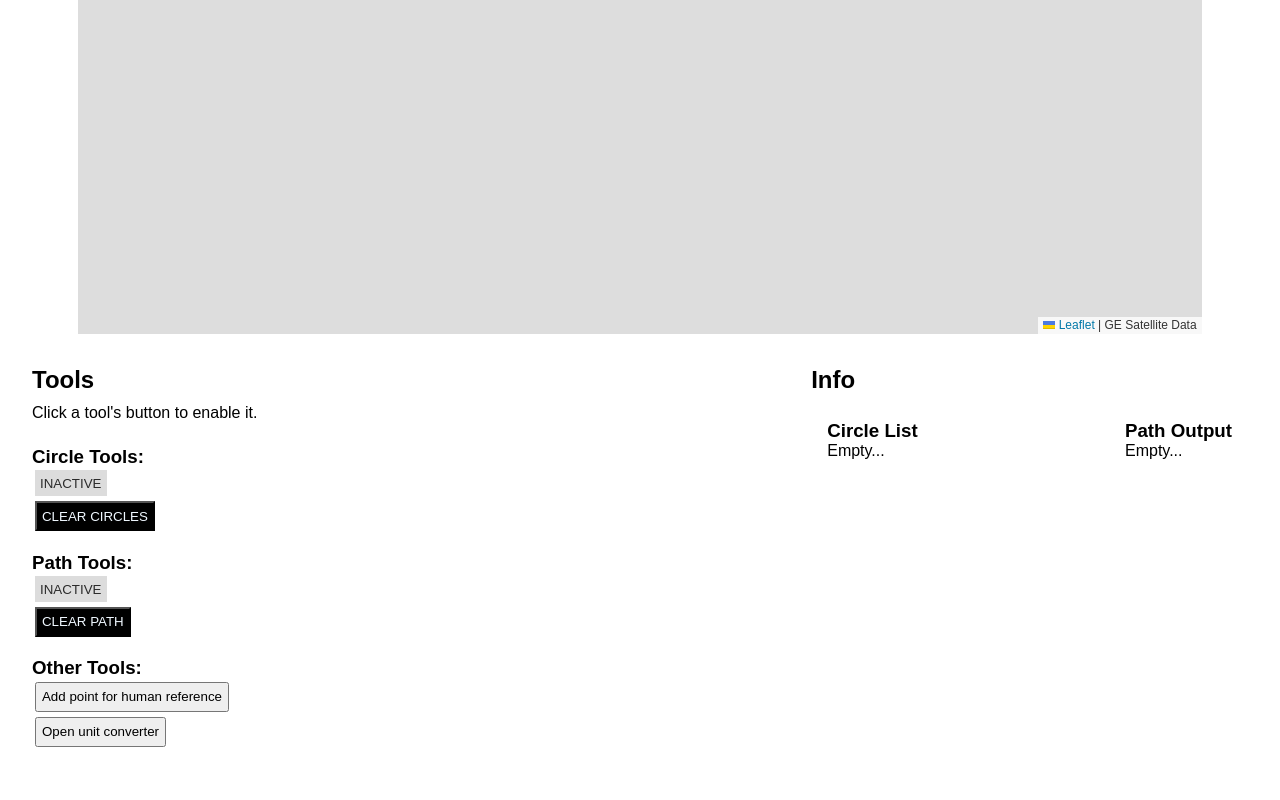
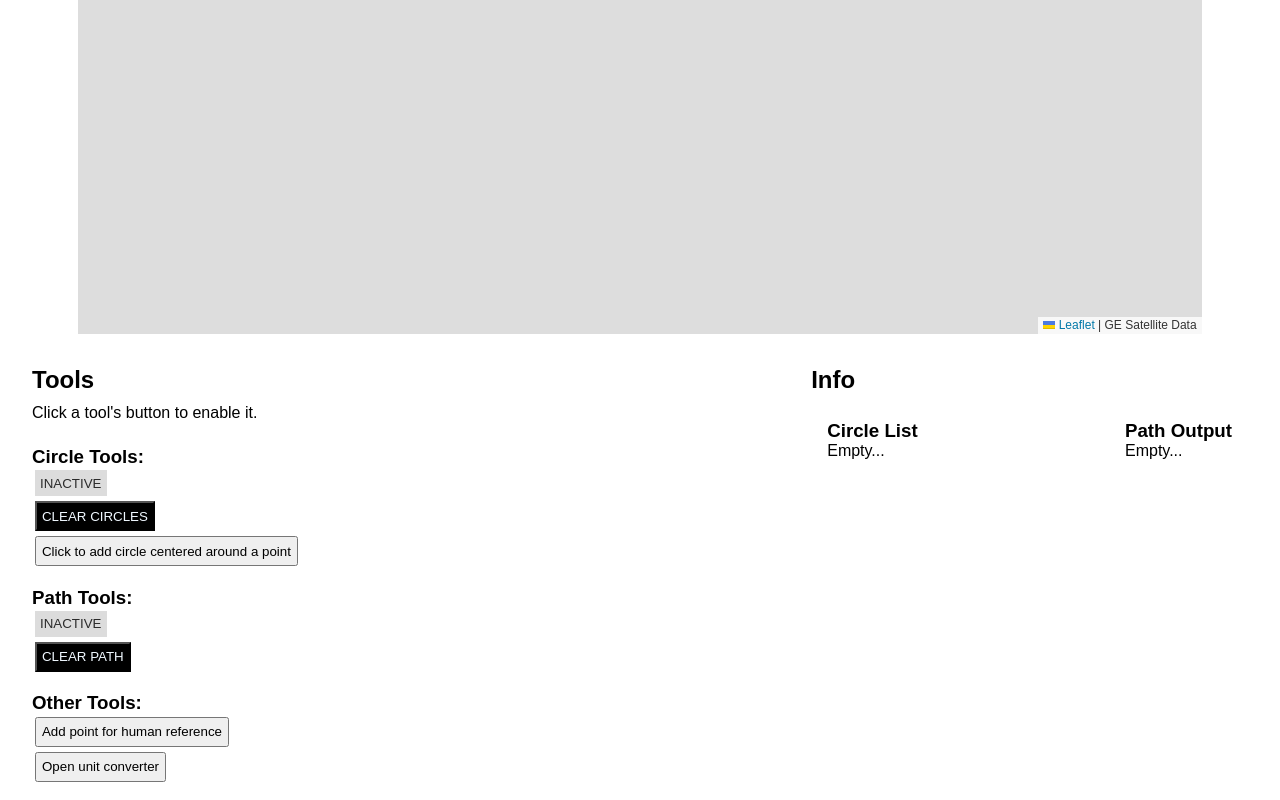
Before and after one commit to Sooner-Rover-Team/RoverMap, a website built with Vite: page frontend/index.html in a window 1280 px wide. Shown: the part 482-1282 px from the top of the page. Before the commit the page ends 1247 px from the top, so only its background shows below. Built offline with nearby package versions, Linux system fonts and the light colour scheme; no server answers.

Commit message:
feat: added circle on point button/input

```diff
--- a/frontend/circleTools.js
+++ b/frontend/circleTools.js
@@ -23,6 +23,35 @@ export const clearCircles = () => {
     labels = [];
     updateCircleList();
 };
+
+export function circleOnPoint() {
+    const input = prompt("Enter coordinates in `lat lon` format (e.g. 37.7749 -122.4194):")?.trim();
+    if (!input) return;
+
+    const [latStr, lonStr] = input.split(/\s+/);
+    const lat = parseFloat(latStr);
+    const lon = parseFloat(lonStr);
+
+    if (isNaN(lat) || isNaN(lon)) {
+        alert("Invalid coordinates. Please enter valid numbers.");
+        return;
+    }
+
+    const isConfirmed = confirm(`Create a circle at latitude: ${lat}, longitude: ${lon}?`);
+    if (!isConfirmed) return;
+
+    const center = L.latLng(lat, lon);
+    const circle = L.circle(center, { radius: 50, color: "blue" }).addTo(map);
+    circles.push(circle);
+
+    const label = L.marker(center, { opacity: 0 });
+    label.bindTooltip(`${circles.length}`, {
+        permanent: true, className: "circleLabel", direction: 'top', offset: [-15, 20]
+    }).addTo(map);
+    labels.push(label);
+
+    updateCircleList();
+}
 
 function updateCircleList() {
     circleList.innerHTML = '<h2>Circle List</h2>';
--- a/frontend/index.html
+++ b/frontend/index.html
@@ -26,6 +26,9 @@
                     class="deactivated-tool-button">INACTIVE</button>
                 <br>
                 <button onClick="clearCircles()" id="clearCircleButton">CLEAR CIRCLES</button>
+                <br>
+                <button onClick="circleOnPoint()" id="circleOnPointButton">Click to add circle centered around a
+                    point</button>
             </div>
             <br>
             <div id="pathTools">
--- a/frontend/main.js
+++ b/frontend/main.js
@@ -1,6 +1,6 @@
 import './index.css';
 import { map } from './map.js';
-import { toggleCircles, clearCircles } from './circleTools';
+import { toggleCircles, clearCircles, circleOnPoint } from './circleTools';
 import { toggleMarkers, clearPaths } from './pathTools';
 import {
     toggleActivateButton,
@@ -26,6 +26,7 @@ window.updateConversionsBasedOn = updateConversionsBasedOn;
 window.copyCoords = copyCoords;
 window.openUnitConverter = openUnitConverter;
 window.closeUnitConverter = closeUnitConverter;
+window.circleOnPoint = circleOnPoint;
 
 const pathMarkers = [];
 let currentPositionMarker = null;
```
